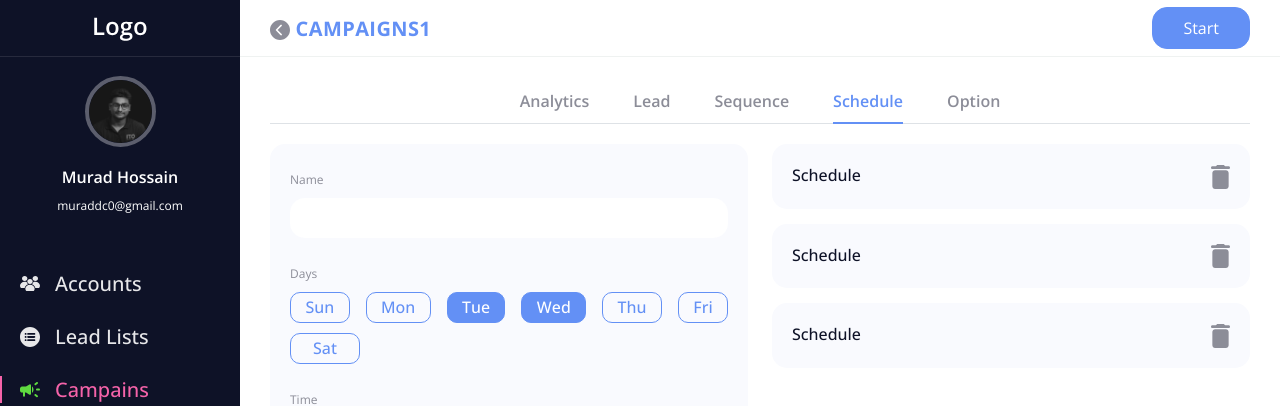
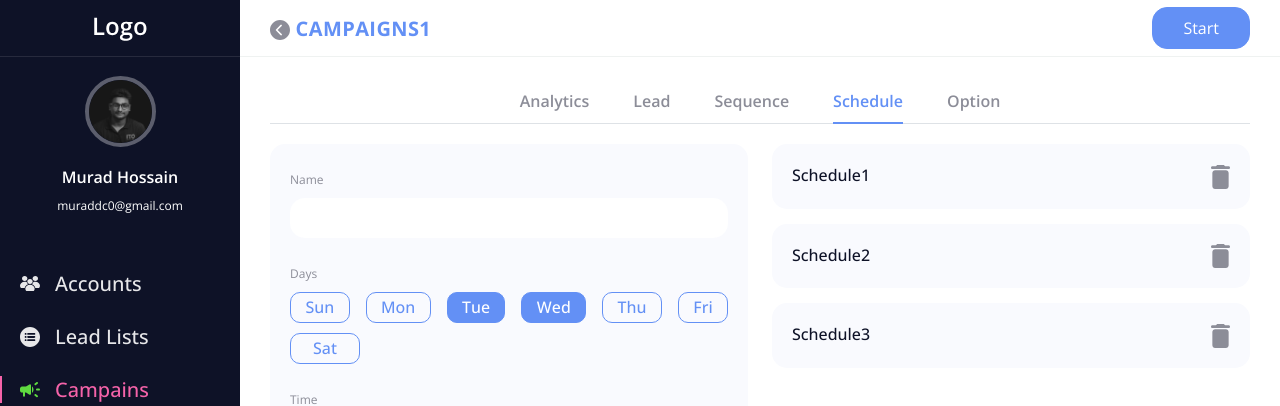
Before and after one commit to rafuj/automated-agency, a React (Create React App) app: page /campaign/1/schedule in a window 1280 px wide. Shown: the top 406 px of the page. Built offline with nearby package versions, Linux system fonts and the light colour scheme.

Commit message:
Fix an issue

```diff
--- a/src/pages/campaigns/CampaignSchedule.jsx
+++ b/src/pages/campaigns/CampaignSchedule.jsx
@@ -53,8 +53,12 @@ const CampaignSchedule = () => {
 				</div>
 				<div className="col-md-6">
 					<ul className="schedule-list">
-						{["", "", ""].map((item, i) => (
-							<ScheduleListItem key={i} />
+						{[
+							{ title: "schedule1" },
+							{ title: "schedule2" },
+							{ title: "schedule3" },
+						].map((item, i) => (
+							<ScheduleListItem {...item} key={i} />
 						))}
 					</ul>
 				</div>
@@ -77,13 +81,13 @@ const CheckItem = ({ day, active }) => {
 		</label>
 	);
 };
-const ScheduleListItem = () => {
+const ScheduleListItem = ({ title }) => {
 	const [status, setStatus] = useState(true);
 	return (
 		status && (
 			<li>
-				<span>schedule</span>
-				<span onClick={() => setStatus(!status)}>
+				<span>{title}</span>
+				<span className="cursor-pointer" onClick={() => setStatus(!status)}>
 					<Trash />
 				</span>
 			</li>
```
